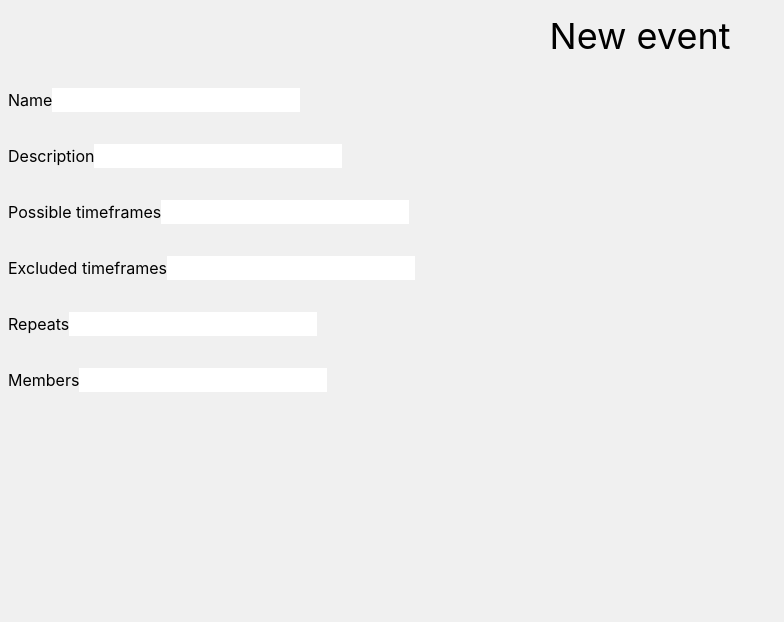
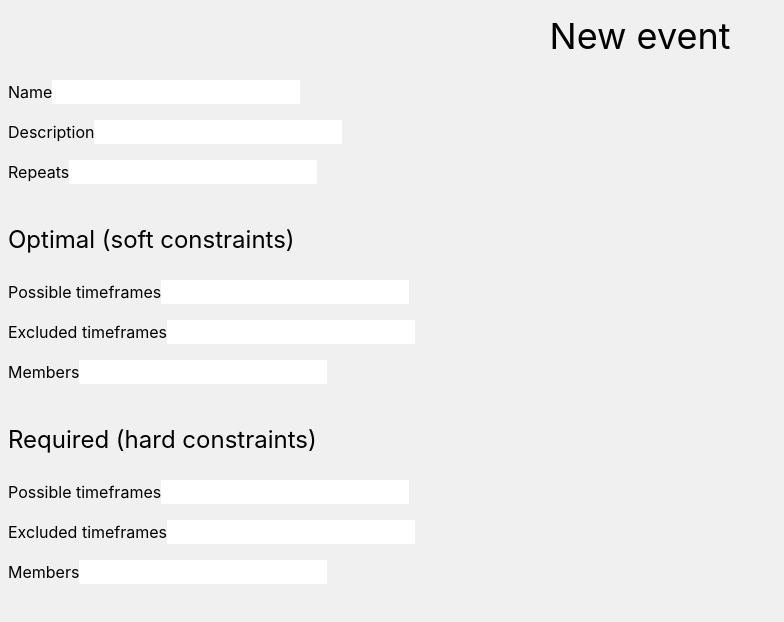
Before and after one commit to actiontray/nextjs-supabase-events-website, a Next.js app: page /events/new in a window 1280 px wide. Shown: the top 622 px of the page, without its empty margins (0-784 px from the left). Built offline with nearby package versions, Linux system fonts and the light colour scheme.

Commit message:
Defferentiate soft and hard constraints

```diff
--- a/pages/events/[slug].tsx
+++ b/pages/events/[slug].tsx
@@ -46,15 +46,27 @@ export default function Home({
       <main>
         <h1 className="text-center text-4xl py-4 px-2">{event.name}</h1>
         <p className="text-center text-xl py-4 px-2">{event.description}</p>
-        <p className="text-xl py-2 px-2">Possible timeframes:</p>
-        <p className="text-xl py-2 px-2">-</p>
-        <p className="text-xl py-2 px-2">Excluded timeframes:</p>
-        <p className="text-xl py-2 px-2">-</p>
-        <p className="text-xl py-2 px-2">Repeats:</p>
-        <p className="text-xl py-2 px-2">-</p>
-        <p className="text-xl py-2 px-2">Members - token:</p>
-        <p className="text-xl py-2 px-2">John Smith - firsttesttoken</p>
-        <p className="text-xl py-2 px-2">Eva Novak - secondtesttoken</p>
+        <p className="text-xl py-1 px-2">Duration:</p>
+        <p className="text-md py-1 px-2">30min</p>
+        <p className="text-xl py-1 px-2">Repeats:</p>
+        <p className="text-md py-1 px-2">Mon, Tue, Wed, Thu, Fri</p>
+        <h2 className="text-2xl pt-12 pb-4 px-2">Optimal (soft constraints)</h2>
+        <p className="text-xl py-1 px-2">Possible timeframes:</p>
+        <p className="text-md py-1 px-2">13:00-14:00</p>
+        <p className="text-xl py-1 px-2">Excluded timeframes:</p>
+        <p className="text-md py-1 px-2">-</p>
+        <p className="text-xl py-1 px-2">Members - token:</p>
+        <p className="text-md py-1 px-2">Eva Novak - secondtesttoken</p>
+        <p className="text-md py-1 px-2">John Smith - firsttesttoken</p>
+        <h2 className="text-2xl pt-12 pb-4 px-2">
+          Required (hard constraints)
+        </h2>
+        <p className="text-xl py-1 px-2">Possible timeframes:</p>
+        <p className="text-md py-1 px-2">12:00-15:00</p>
+        <p className="text-xl py-1 px-2">Excluded timeframes:</p>
+        <p className="text-md py-1 px-2">-</p>
+        <p className="text-xl py-1 px-2">Members - token:</p>
+        <p className="text-md py-1 px-2">Eva Novak - secondtesttoken</p>
       </main>
     </div>
   );
--- a/pages/events/new.tsx
+++ b/pages/events/new.tsx
@@ -9,29 +9,55 @@ export default function Home() {
         <h1 className="text-center text-4xl py-4 px-2">New event</h1>
 
         <form>
-          <div className="py-4 px-2">
+          <div className="py-2 px-2">
             <label htmlFor="name">Name</label>
             <input type="text" id="name" />
           </div>
-          <div className="py-4 px-2">
+          <div className="py-2 px-2">
             <label htmlFor="description">Description</label>
             <input type="text" id="description" />
           </div>
-          <div className="py-4 px-2">
-            <label htmlFor="possible-timeframes">Possible timeframes</label>
-            <input type="text" id="possible-timeframes" />
-          </div>
-          <div className="py-4 px-2">
-            <label htmlFor="excluded-timeframes">Excluded timeframes</label>
-            <input type="text" id="excluded-timeframes" />
-          </div>
-          <div className="py-4 px-2">
+          <div className="py-2 px-2">
             <label htmlFor="repeats">Repeats</label>
             <input type="text" id="repeats" />
           </div>
-          <div className="py-4 px-2">
-            <label htmlFor="members">Members</label>
-            <input type="text" id="members" />
+          <h2 className="text-2xl pt-8 pb-4 px-2">
+            Optimal (soft constraints)
+          </h2>
+          <div className="py-2 px-2">
+            <label htmlFor="optimal-possible-timeframes">
+              Possible timeframes
+            </label>
+            <input type="text" id="optimal-possible-timeframes" />
+          </div>
+          <div className="py-2 px-2">
+            <label htmlFor="optimal-excluded-timeframes">
+              Excluded timeframes
+            </label>
+            <input type="text" id="optimal-excluded-timeframes" />
+          </div>
+          <div className="py-2 px-2">
+            <label htmlFor="optimal-members">Members</label>
+            <input type="text" id="optimal-members" />
+          </div>
+          <h2 className="text-2xl pt-8 pb-4 px-2">
+            Required (hard constraints)
+          </h2>
+          <div className="py-2 px-2">
+            <label htmlFor="required-possible-timeframes">
+              Possible timeframes
+            </label>
+            <input type="text" id="required-possible-timeframes" />
+          </div>
+          <div className="py-2 px-2">
+            <label htmlFor="required-excluded-timeframes">
+              Excluded timeframes
+            </label>
+            <input type="text" id="required-excluded-timeframes" />
+          </div>
+          <div className="py-2 px-2">
+            <label htmlFor="required-members">Members</label>
+            <input type="text" id="required-members" />
           </div>
         </form>
       </main>
```
